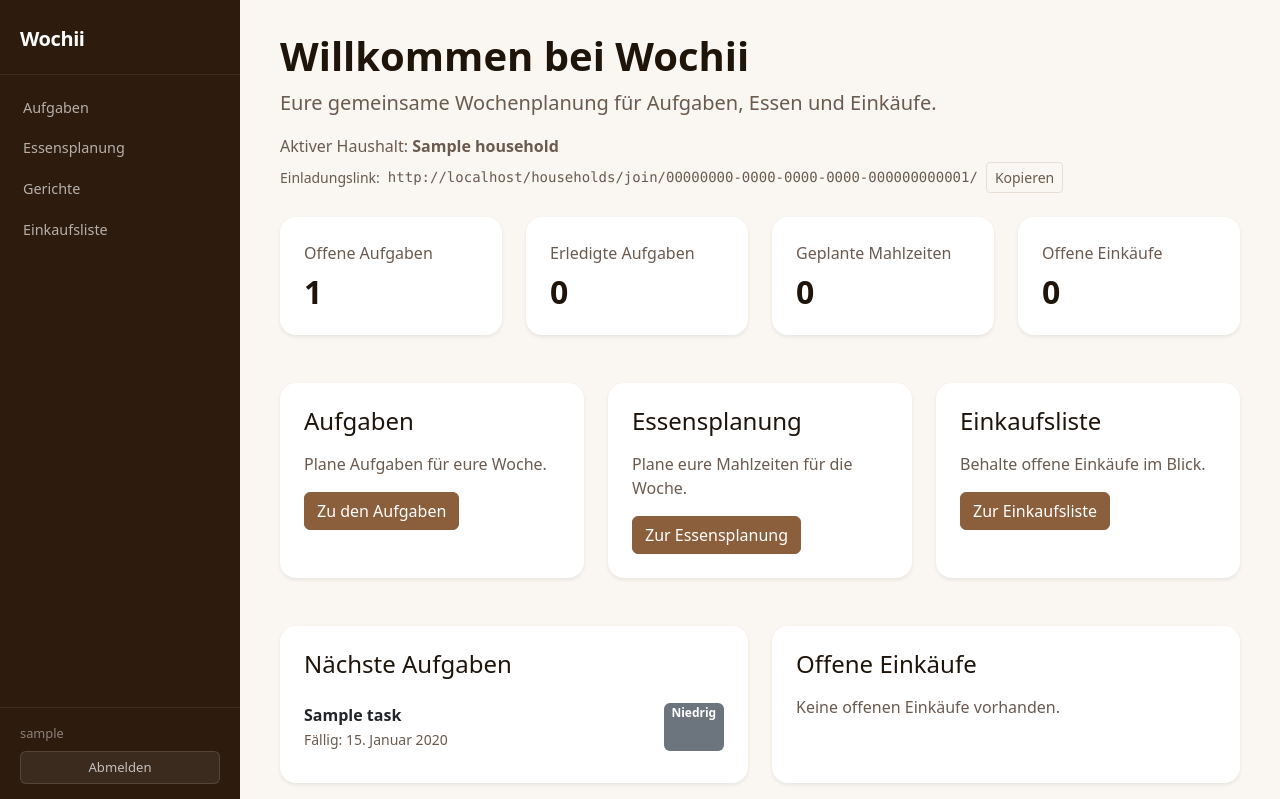
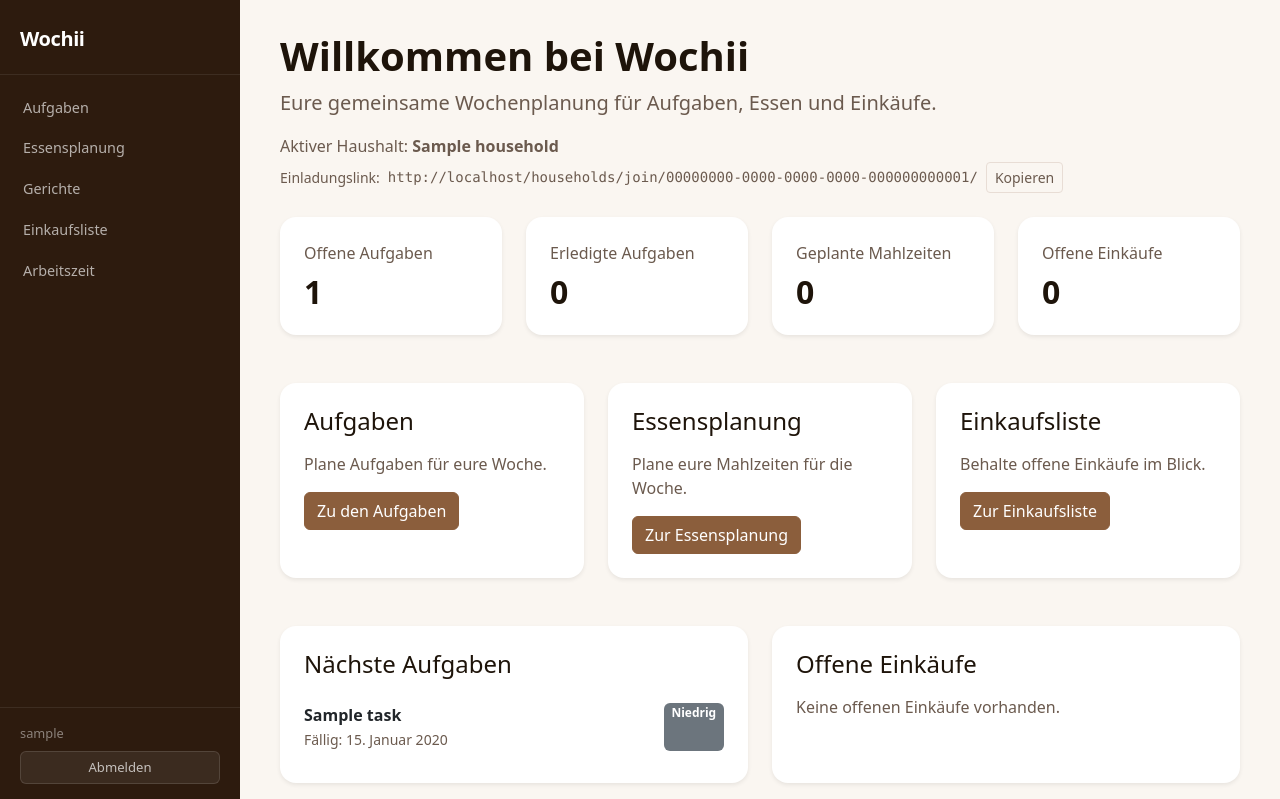
Before and after one commit to codi-wan-hash/Wochi, a Django app: page / in a window 1280 px wide. Shown: the top 799 px of the page. Run offline with Django 5.2, Linux system fonts and the light colour scheme; a user stored in the database is signed in; tables that the repository leaves empty hold one stand-in row (values such as "Sample post").

Commit message:
feat: add Arbeitszeit sidebar link (conditional on feature flag)

```diff
--- a/templates/base.html
+++ b/templates/base.html
@@ -31,6 +31,9 @@
             <a href="{% url 'meal_list' %}" class="{% if '/meals/' in request.path and not '/meals/recipes/' in request.path %}active{% endif %}">Essensplanung</a>
             <a href="{% url 'recipe_list' %}" class="{% if '/meals/recipes/' in request.path %}active{% endif %}">Gerichte</a>
             <a href="{% url 'shopping_list' %}" class="{% if '/shopping/' in request.path %}active{% endif %}">Einkaufsliste</a>
+            {% if user.userprofile.timetracking_enabled %}
+            <a href="{% url 'timetracking:dashboard' %}" class="{% if '/timetracking/' in request.path %}active{% endif %}">Arbeitszeit</a>
+            {% endif %}
         </nav>
         <div class="sidebar-footer">
             <span class="sidebar-user">{{ user.username }}</span>
@@ -50,6 +53,9 @@
         <a href="{% url 'meal_list' %}" class="{% if '/meals/' in request.path and not '/meals/recipes/' in request.path %}active{% endif %}">Essensplanung</a>
         <a href="{% url 'recipe_list' %}" class="{% if '/meals/recipes/' in request.path %}active{% endif %}">Gerichte</a>
         <a href="{% url 'shopping_list' %}" class="{% if '/shopping/' in request.path %}active{% endif %}">Einkaufsliste</a>
+        {% if user.userprofile.timetracking_enabled %}
+        <a href="{% url 'timetracking:dashboard' %}" class="{% if '/timetracking/' in request.path %}active{% endif %}">Arbeitszeit</a>
+        {% endif %}
     </nav>
     <div class="sidebar-footer">
         <span class="sidebar-user">{{ user.username }}</span>
```
